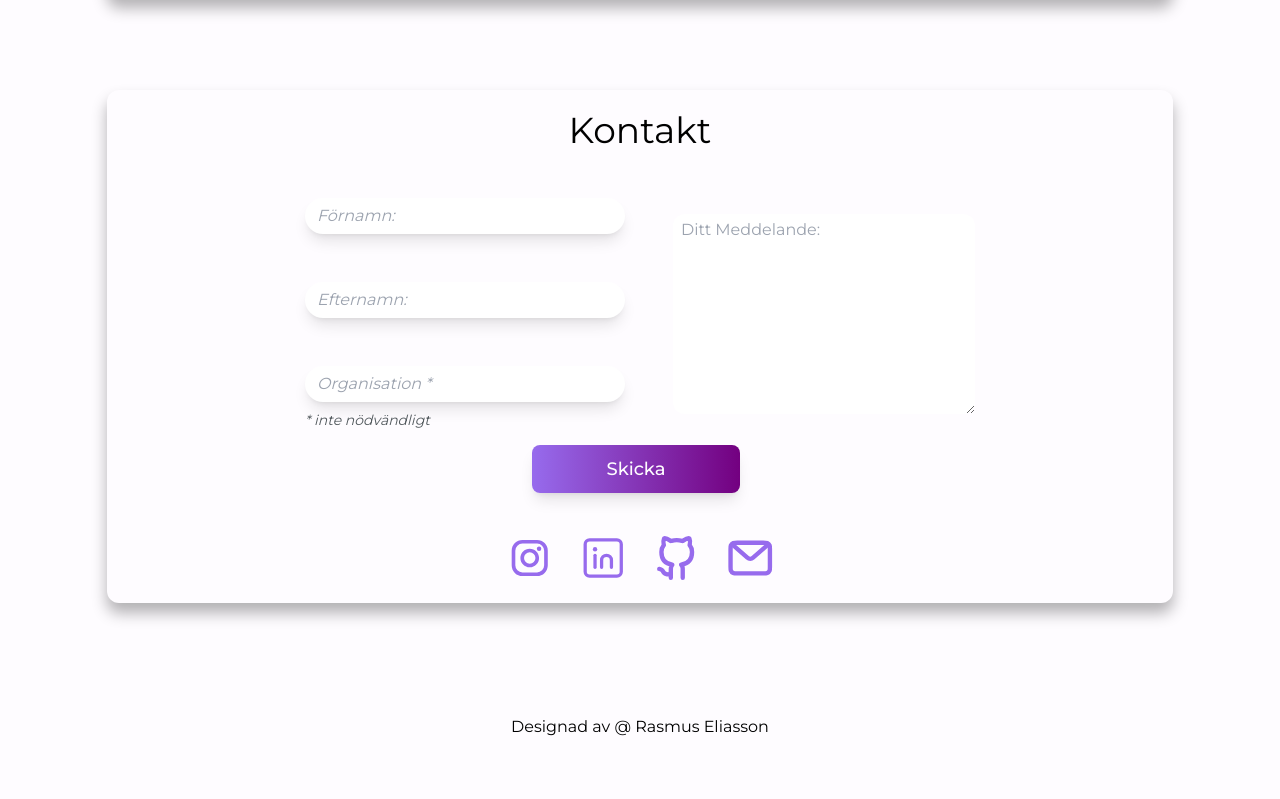
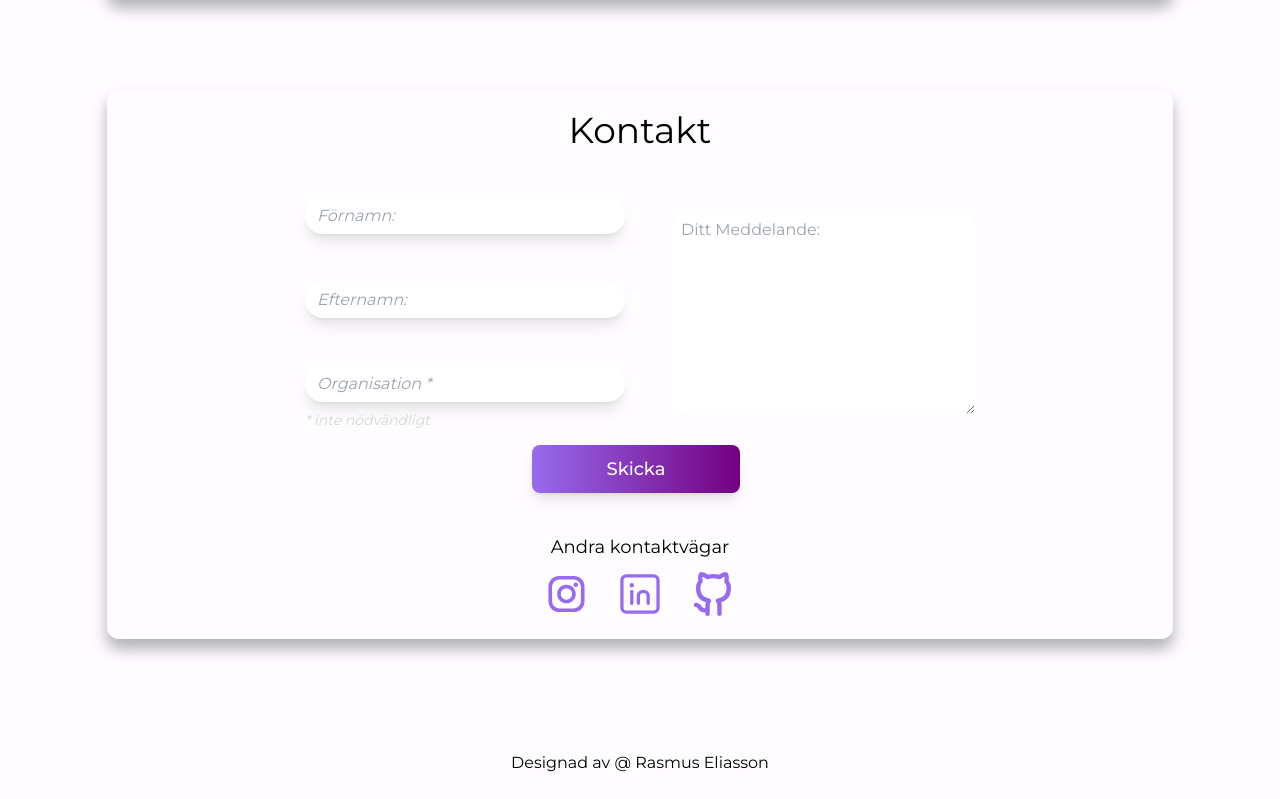
Before and after one commit to Rasmus3liasson/rasmus-portfolio, a Next.js app: page / in a window 1280 px wide. Shown: the part 2127-2926 px from the top of the page. Before the commit the page ends 2890 px from the top, so only its background shows below. Built offline with nearby package versions, Linux system fonts and the light colour scheme.

Commit message:
fixed state with the error border

```diff
--- a/src/app/components/Containers/Contact.tsx
+++ b/src/app/components/Containers/Contact.tsx
@@ -1,6 +1,7 @@
 "use client";
 
 import Image from "next/image";
+import Link from "next/link";
 import React, { useState } from "react";
 
 export default function Contact() {
@@ -18,6 +19,8 @@ export default function Contact() {
     const mailTo = `mailto:${email}?subject=${encodeURIComponent(
       subject
     )}&body=${encodeURIComponent(message)}`;
+
+    setButtonClicked(true);
 
     if (firstName && lastName && message !== "") {
       window.location.href = mailTo;
@@ -71,7 +74,7 @@ export default function Contact() {
                 autoComplete="on"
                 placeholder="Organisation *"
               />
-              <p className="text-sm italic text-colors-darker justify-start flex ml-6 md:ml-0 mt-2">
+              <p className="text-sm italic text-colors-greyLight justify-start flex ml-6 md:ml-0 mt-2">
                 * inte nödvändligt
               </p>
             </div>
@@ -89,9 +92,9 @@ export default function Contact() {
           </div>
         </div>
         <button
+          type="submit"
           onClick={(event) => {
             event.preventDefault();
-            setButtonClicked(!buttonClicked);
             handleMailInput();
           }}
           className="text-colors-white bg-gradient-to-r from-colors-purlpe to-colors-darkPurple hover:bg-gradient-to-br focus:ring-4 focus:outline-none focus:ring-purple dark:focus:ring-purple shadow-lg shadow-purple/50 dark:shadow-lg dark:shadow-purple/80 font-medium rounded-lg text-sm px-5 py-2.5 text-center mr-2 mb-2 duration-200 ease-in hover:scale-103 md:w-52 md:text-lg"
@@ -101,8 +104,11 @@ export default function Contact() {
       </form>
 
       <nav>
+        <p className="mb-2 text-lg">Andra kontaktvägar</p>
+
         <ul className="flex justify-center scale-105 gap-5">
-          <a
+          <li>
+            <Link
               className="hover-contact-icon"
               href="https://www.instagram.com/rasmuseeliasson/"
             >
@@ -112,8 +118,10 @@ export default function Contact() {
                 width={50}
                 height={50}
               />
-          </a>
-          <a
+            </Link>
+          </li>
+          <li>
+            <Link
               className="hover-contact-icon"
               href="https://www.linkedin.com/in/rasmus-eliasson-290789247/"
             >
@@ -123,8 +131,10 @@ export default function Contact() {
                 width={50}
                 height={50}
               />
-          </a>
-          <a
+            </Link>
+          </li>
+          <li>
+            <Link
               className="hover-contact-icon"
               href="https://github.com/Rasmus3liasson?tab=repositories"
             >
@@ -134,10 +144,8 @@ export default function Contact() {
                 width={50}
                 height={50}
               />
-          </a>
-          <a className="hover-contact-icon" href="mailto:ras.muse@hotmail.com">
-            <Image src={"/icons/mail.svg"} alt="mail" width={50} height={50} />
-          </a>
+            </Link>
+          </li>
         </ul>
       </nav>
     </section>
--- a/tailwind.config.js
+++ b/tailwind.config.js
@@ -15,7 +15,7 @@ module.exports = {
         purlpe: "#976bed",
         darkPurple: "#730080",
         red: "#ed493d",
-        greyLight: "#e0e0e0",
+        greyLight: "#d7d7d7",
       },
     },
     extend: {
```
Lines whose indentation alone changed are shown as unchanged.
